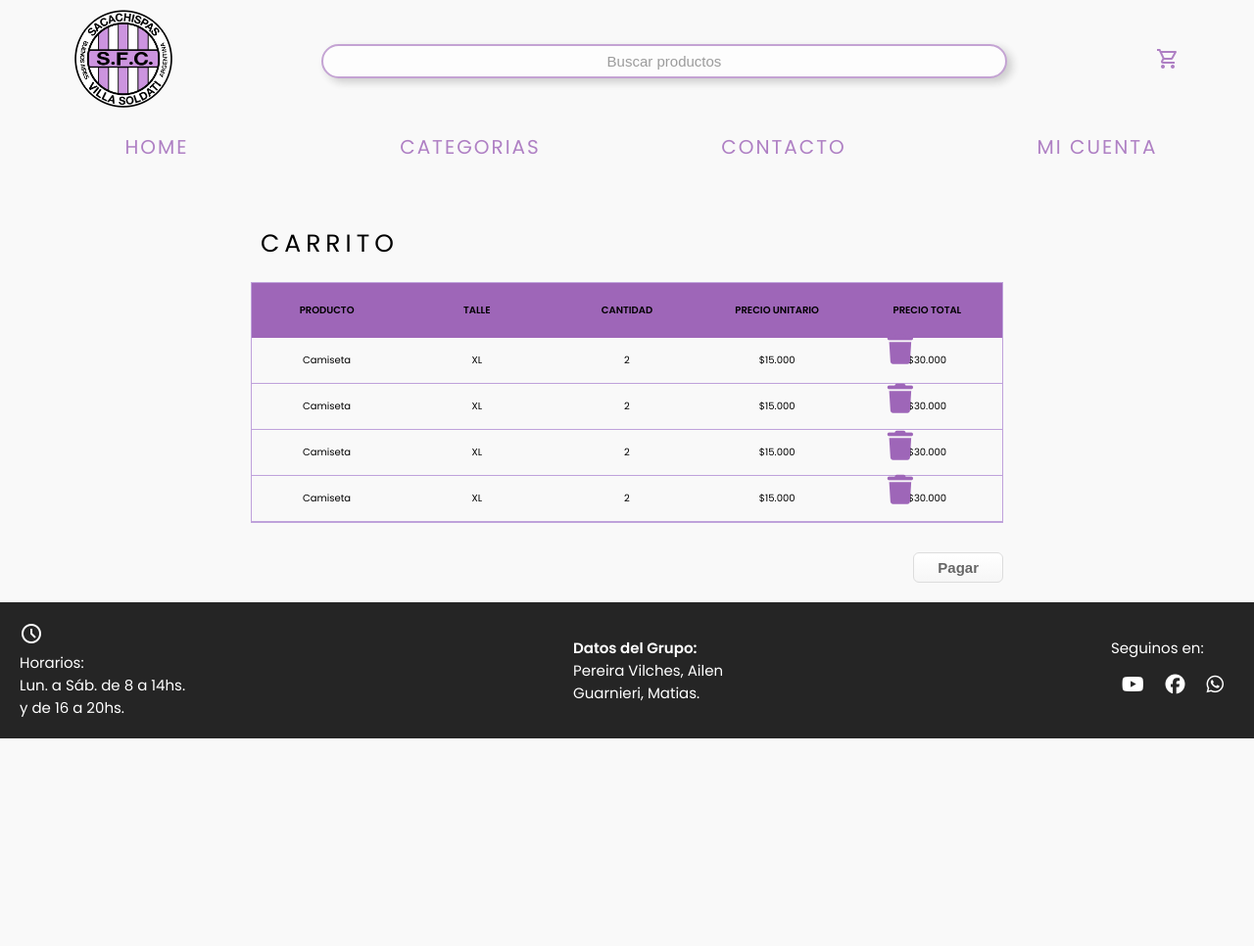
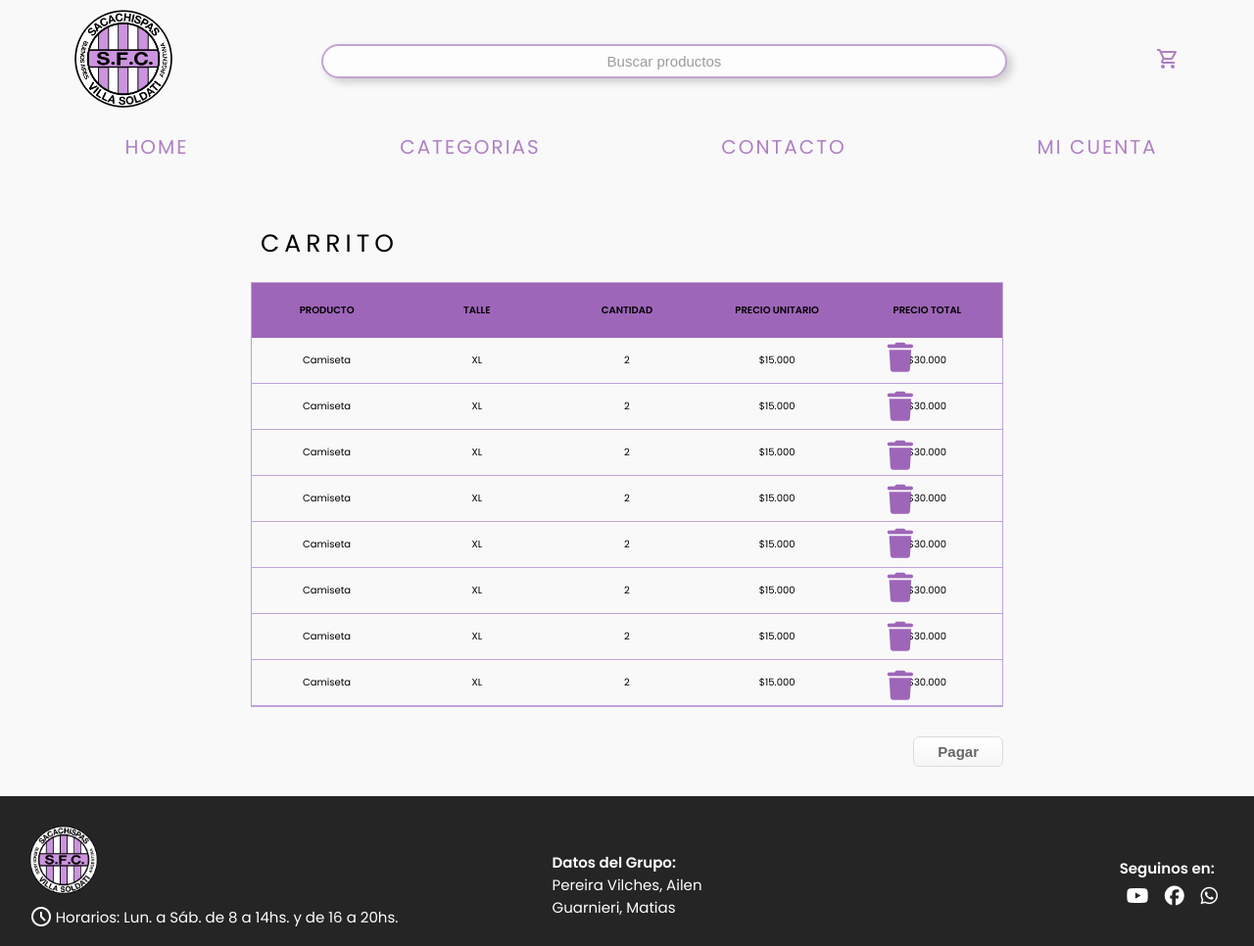
Before and after one commit to matiasnguarnieri/sacachispas-final-final, a plain HTML site: page carrito.html in a window 1280 px wide. Shown: the whole page at 98% size. Before the commit the page ends 800 px from the top, so only its background shows below. Drawn offline with nearby package versions, Linux system fonts and the light colour scheme.

Commit message:
arreglo el footer y cositas

```diff
--- a/carrito.html
+++ b/carrito.html
@@ -50,7 +50,6 @@
     </header>
 
     <main>
-
         <section class="contenedor_tituloCarrito">
             <h1 class="tituloCarrito">Carrito</h1>
             </section>
@@ -100,6 +99,38 @@
                                     <td>$30.000</td>
                                 </tr>
 
+                                <tr>
+                                    <td>Camiseta</td>
+                                    <td>XL</td>
+                                    <td>2</td>
+                                    <td>$15.000</td>
+                                    <td>$30.000</td>
+                                </tr>
+
+                                <tr>
+                                    <td>Camiseta</td>
+                                    <td>XL</td>
+                                    <td>2</td>
+                                    <td>$15.000</td>
+                                    <td>$30.000</td>
+                                </tr>
+
+                                <tr>
+                                    <td>Camiseta</td>
+                                    <td>XL</td>
+                                    <td>2</td>
+                                    <td>$15.000</td>
+                                    <td>$30.000</td>
+                                </tr>
+
+                                <tr>
+                                    <td>Camiseta</td>
+                                    <td>XL</td>
+                                    <td>2</td>
+                                    <td>$15.000</td>
+                                    <td>$30.000</td>
+                                </tr>
+
                             </tbody>
                         </table>
                     </div>
@@ -107,44 +138,41 @@
                     <i class="fa-solid fa-trash eliminarDelCarrito2"></i>
                     <i class="fa-solid fa-trash eliminarDelCarrito3"></i>
                     <i class="fa-solid fa-trash eliminarDelCarrito4"></i>
+                    <i class="fa-solid fa-trash eliminarDelCarrito5"></i>
+                    <i class="fa-solid fa-trash eliminarDelCarrito6"></i>
+                    <i class="fa-solid fa-trash eliminarDelCarrito7"></i>
+                    <i class="fa-solid fa-trash eliminarDelCarrito8"></i>
             </section>
 
             <div class="contendedor_botonPagar"><a href="#" class="botonPagar">Pagar</a></div>
+
 
     </main>
 
     <footer>
         <section class="footer">
             <article class="logoFooter">
-                <a href="index.html"></a>
-                <p>
-                    <span class="material-symbols-outlined">
-                        schedule
-                    </span>
-                    <br> Horarios:
-                    <br> Lun. a Sáb. de 8 a 14hs.
-                    <br> y de 16 a 20hs.
-                </p>
+                <a class="logo_contenedor" href="index.html"><img class="logoDelFooter" src="./img/new_logo_sacachispasfc.png" alt=""></a>
             </article>
 
-            <article class="contenedorDatosGrupo">
+            <article class="contenedor_datosGrupo">
                     <p class="datosGrupo">Datos del Grupo:</p>
-                <p>Pereira Vilches, Ailen <br> Guarnieri, Matias.</p>
+                    <p>Pereira Vilches, Ailen</p>
+                    <p>Guarnieri, Matias</p>
             </article>
 
-            <article class="contenedorRedes">
+            <article class="contenedor_redes">
                     <p class="redes">Seguinos en:</p>
-                <ul class="social-icons">
-                    <li>
+                    <div class="social-icons">
                         <a href="#"><i class="fa-brands fa-youtube"></i></a>
-                    </li>
-                    <li>
                         <a href="#"><i class="fa-brands fa-facebook"></i></a>
-                    </li>
-                    <li>
                         <a href="#"><i class="fa-brands fa-whatsapp"></i></a>
-                    </li>
-                </ul>
+                </div>
+            </article>
+
+            <article class="horarios_contenedor">
+                <span class="material-symbols-outlined relojito">schedule</span>
+                <p class="horarios">Horarios: Lun. a Sáb. de 8 a 14hs. y de 16 a 20hs.</p>
         </article>
         </section>
     </footer>
--- a/css/styles.css
+++ b/css/styles.css
@@ -274,22 +274,55 @@ section h2 {
 
 /*Footer*/
 
-footer {
+.footer {
   width: 100%;
   left:0px;
   bottom:0px;
+  background-color: #252525;
+  color: white;
+  padding: 30px;
+  display: grid;
+  grid-template-columns: repeat(3, 1fr);
+  grid-template-rows: repeat(2, 1fr);
+  max-height: 180px;
 }
 
-.footer {
-  background-color: #252525;
-  color: white;
-  display: flex;
-  flex: auto;
-  flex-direction: row;
-  flex-wrap: nowrap;
-  justify-content: space-between;
-  align-items: center;
-  padding: 20px;
+.logoDelFooter {
+  width: 70px;
+  height: 70px;
+}
+
+.contenedor_datosGrupo {
+  display: grid;
+  justify-content: center;
+  align-content: center;
+  grid-column: 2/3;
+  grid-row: 1/3;
+}
+
+.datosGrupo {
+  font-weight: bold;
+}
+
+.contenedor_redes {
+  display: grid;
+  justify-content: end;
+  align-content: center;
+  grid-column: 3/4;
+  grid-row: 1/3;
+}
+
+.relojito {
+  position: relative;
+  top: 6px;
+}
+
+.horarios {
+  display: inline;
+}
+
+.redes {
+  font-weight: bold;
 }
 
 .footer p {
@@ -312,9 +345,7 @@ footer i:hover {
   color: rgb(179, 84, 179);
 }
 
-.datosGrupo {
-  font-weight: bold;
-}
+
 
 .logoFooter {
   font-size: 10px;
@@ -754,7 +785,7 @@ td {
 .contendedor_botonPagar {
   display: flex;
   justify-content: flex-end;
-  margin-bottom: 20px;
+  margin-bottom: 30px;
 }
 
 .botonPagar {
@@ -788,7 +819,7 @@ td {
   position: absolute;
   color: #9e66b8;
   font-size: 30px;
-  top: 342px;
+  top: 350px;
   right: 348px;
 }
 
@@ -796,7 +827,7 @@ td {
   position: absolute;
   color: #9e66b8;
   font-size: 30px;
-  top: 392px;
+  top: 400px;
   right: 348px;
 }
 
@@ -804,7 +835,7 @@ td {
   position: absolute;
   color: #9e66b8;
   font-size: 30px;
-  top: 440px;
+  top: 450px;
   right: 348px;
 }
 
@@ -812,6 +843,38 @@ td {
   position: absolute;
   color: #9e66b8;
   font-size: 30px;
-  top: 485px;
+  top: 495px;
   right: 348px;
 }
+
+.eliminarDelCarrito5 {
+  position: absolute;
+  color: #9e66b8;
+  font-size: 30px;
+  top: 540px;
+  right: 348px;
+}
+
+.eliminarDelCarrito6 {
+  position: absolute;
+  color: #9e66b8;
+  font-size: 30px;
+  top: 585px;
+  right: 348px;
+}
+
+.eliminarDelCarrito7 {
+  position: absolute;
+  color: #9e66b8;
+  font-size: 30px;
+  top: 635px;
+  right: 348px;
+}
+
+.eliminarDelCarrito8 {
+  position: absolute;
+  color: #9e66b8;
+  font-size: 30px;
+  top: 685px;
+  right: 348px;
+}
```
Also changed, not shown: camisetas.html (+14 -22 lines), categorias.html (+14 -22 lines), contacto.html (+14 -22 lines), css/login.css (+82 -3 lines), index.html (+14 -23 lines), login.html (+3 -3 lines), micuenta.html (+14 -22 lines), producto.html (+14 -22 lines), registrate.html (added, +47 -0 lines). Lines whose indentation alone changed are shown as unchanged.
